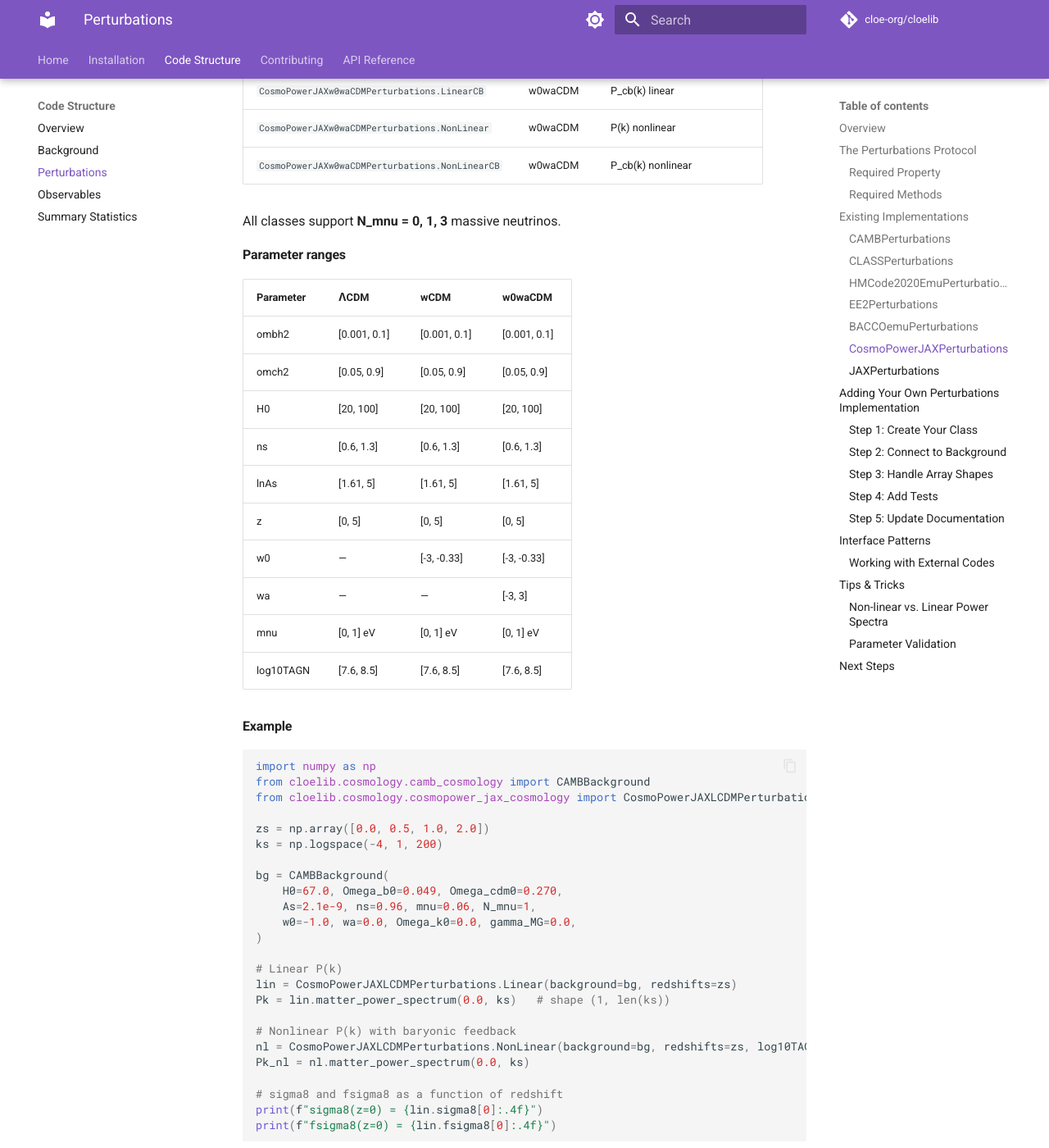
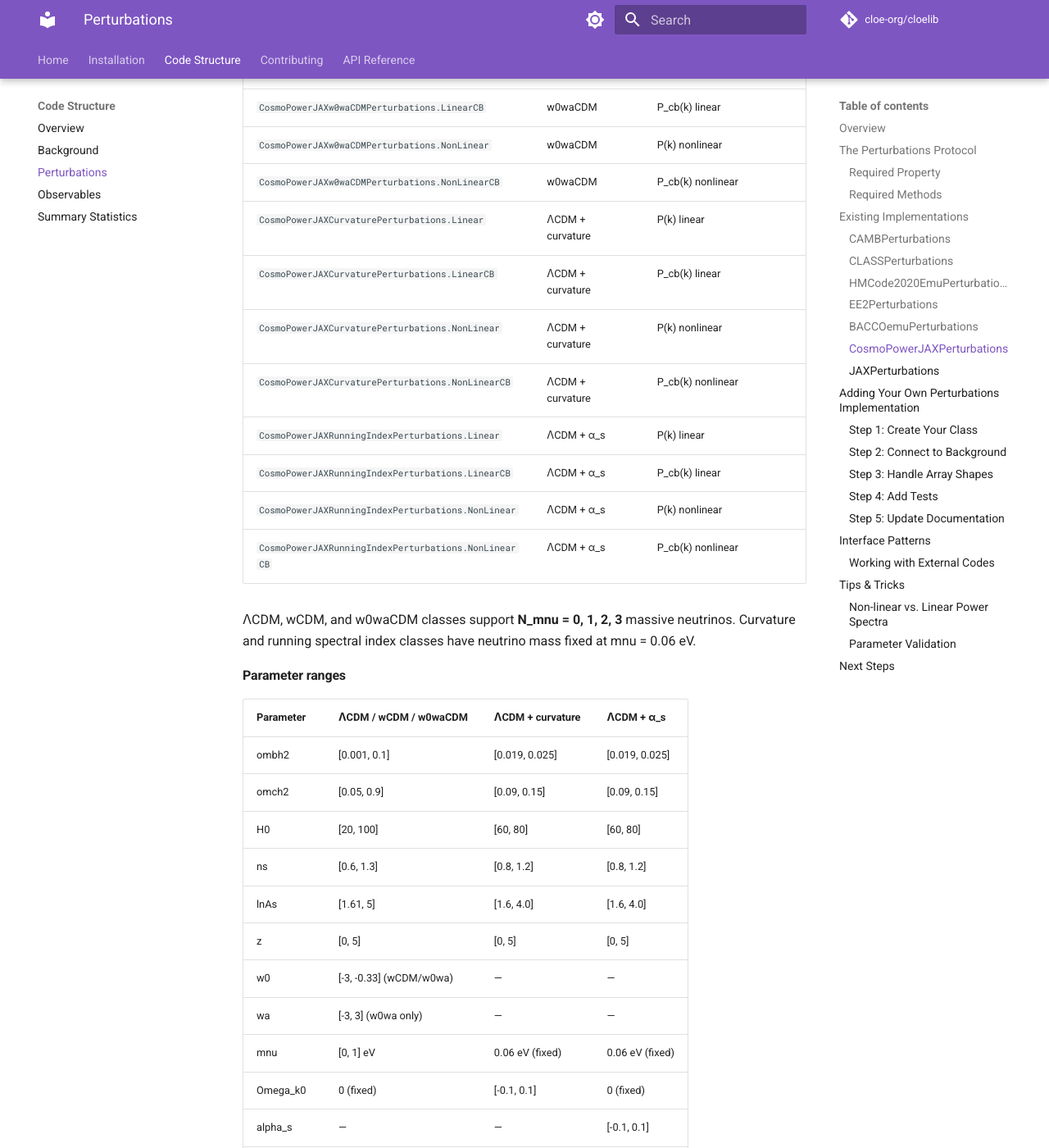
Before and after one commit to cloe-org/cloelib, an MkDocs documentation site: the page built from docs/code_structure/perturbations.md, in a window 1280 px wide and 1400 px high, scrolled down 5529 px. Shown: the whole window at 82% size. Built offline with MkDocs 1.6.1 and Material for MkDocs 9.7.7, drawn with Linux system fonts in a browser that asks for light colours; comment, search, counter and statistics services are not loaded; the version menu is left out.

```diff
--- a/docs/code_structure/perturbations.md
+++ b/docs/code_structure/perturbations.md
@@ -204,37 +204,47 @@ Fast JAX-based emulator for linear and nonlinear power spectra using [cosmopower
 
 #### Available classes
 
-| Class                                           | Cosmology | Spectrum                    |
-| ----------------------------------------------- | --------- | --------------------------- |
-| `CosmoPowerJAXLCDMPerturbations.Linear`         | ΛCDM      | P(k) linear                 |
-| `CosmoPowerJAXLCDMPerturbations.LinearCB`       | ΛCDM      | P_cb(k) linear              |
-| `CosmoPowerJAXLCDMPerturbations.NonLinear`      | ΛCDM      | P(k) nonlinear (HMcode2020) |
-| `CosmoPowerJAXLCDMPerturbations.NonLinearCB`    | ΛCDM      | P_cb(k) nonlinear           |
-| `CosmoPowerJAXwCDMPerturbations.Linear`         | wCDM      | P(k) linear                 |
-| `CosmoPowerJAXwCDMPerturbations.LinearCB`       | wCDM      | P_cb(k) linear              |
-| `CosmoPowerJAXwCDMPerturbations.NonLinear`      | wCDM      | P(k) nonlinear              |
-| `CosmoPowerJAXwCDMPerturbations.NonLinearCB`    | wCDM      | P_cb(k) nonlinear           |
-| `CosmoPowerJAXw0waCDMPerturbations.Linear`      | w0waCDM   | P(k) linear                 |
-| `CosmoPowerJAXw0waCDMPerturbations.LinearCB`    | w0waCDM   | P_cb(k) linear              |
-| `CosmoPowerJAXw0waCDMPerturbations.NonLinear`   | w0waCDM   | P(k) nonlinear              |
-| `CosmoPowerJAXw0waCDMPerturbations.NonLinearCB` | w0waCDM   | P_cb(k) nonlinear           |
+| Class                                                | Cosmology        | Spectrum                    |
+| ---------------------------------------------------- | ---------------- | --------------------------- |
+| `CosmoPowerJAXLCDMPerturbations.Linear`              | ΛCDM             | P(k) linear                 |
+| `CosmoPowerJAXLCDMPerturbations.LinearCB`            | ΛCDM             | P_cb(k) linear              |
+| `CosmoPowerJAXLCDMPerturbations.NonLinear`           | ΛCDM             | P(k) nonlinear (HMcode2020) |
+| `CosmoPowerJAXLCDMPerturbations.NonLinearCB`         | ΛCDM             | P_cb(k) nonlinear           |
+| `CosmoPowerJAXwCDMPerturbations.Linear`              | wCDM             | P(k) linear                 |
+| `CosmoPowerJAXwCDMPerturbations.LinearCB`            | wCDM             | P_cb(k) linear              |
+| `CosmoPowerJAXwCDMPerturbations.NonLinear`           | wCDM             | P(k) nonlinear              |
+| `CosmoPowerJAXwCDMPerturbations.NonLinearCB`         | wCDM             | P_cb(k) nonlinear           |
+| `CosmoPowerJAXw0waCDMPerturbations.Linear`           | w0waCDM          | P(k) linear                 |
+| `CosmoPowerJAXw0waCDMPerturbations.LinearCB`         | w0waCDM          | P_cb(k) linear              |
+| `CosmoPowerJAXw0waCDMPerturbations.NonLinear`        | w0waCDM          | P(k) nonlinear              |
+| `CosmoPowerJAXw0waCDMPerturbations.NonLinearCB`      | w0waCDM          | P_cb(k) nonlinear           |
+| `CosmoPowerJAXCurvaturePerturbations.Linear`         | ΛCDM + curvature | P(k) linear                 |
+| `CosmoPowerJAXCurvaturePerturbations.LinearCB`       | ΛCDM + curvature | P_cb(k) linear              |
+| `CosmoPowerJAXCurvaturePerturbations.NonLinear`      | ΛCDM + curvature | P(k) nonlinear              |
+| `CosmoPowerJAXCurvaturePerturbations.NonLinearCB`    | ΛCDM + curvature | P_cb(k) nonlinear           |
+| `CosmoPowerJAXRunningIndexPerturbations.Linear`      | ΛCDM + α_s       | P(k) linear                 |
+| `CosmoPowerJAXRunningIndexPerturbations.LinearCB`    | ΛCDM + α_s       | P_cb(k) linear              |
+| `CosmoPowerJAXRunningIndexPerturbations.NonLinear`   | ΛCDM + α_s       | P(k) nonlinear              |
+| `CosmoPowerJAXRunningIndexPerturbations.NonLinearCB` | ΛCDM + α_s       | P_cb(k) nonlinear           |
 
-All classes support **N_mnu = 0, 1, 3** massive neutrinos.
+ΛCDM, wCDM, and w0waCDM classes support **N_mnu = 0, 1, 2, 3** massive neutrinos. Curvature and running spectral index classes have neutrino mass fixed at mnu = 0.06 eV.
 
 #### Parameter ranges
 
-| Parameter | ΛCDM         | wCDM         | w0waCDM      |
-| --------- | ------------ | ------------ | ------------ |
-| ombh2     | [0.001, 0.1] | [0.001, 0.1] | [0.001, 0.1] |
-| omch2     | [0.05, 0.9]  | [0.05, 0.9]  | [0.05, 0.9]  |
-| H0        | [20, 100]    | [20, 100]    | [20, 100]    |
-| ns        | [0.6, 1.3]   | [0.6, 1.3]   | [0.6, 1.3]   |
-| lnAs      | [1.61, 5]    | [1.61, 5]    | [1.61, 5]    |
-| z         | [0, 5]       | [0, 5]       | [0, 5]       |
-| w0        | —            | [-3, -0.33]  | [-3, -0.33]  |
-| wa        | —            | —            | [-3, 3]      |
-| mnu       | [0, 1] eV    | [0, 1] eV    | [0, 1] eV    |
-| log10TAGN | [7.6, 8.5]   | [7.6, 8.5]   | [7.6, 8.5]   |
+| Parameter | ΛCDM / wCDM / w0waCDM   | ΛCDM + curvature | ΛCDM + α_s      |
+| --------- | ----------------------- | ---------------- | --------------- |
+| ombh2     | [0.001, 0.1]            | [0.019, 0.025]   | [0.019, 0.025]  |
+| omch2     | [0.05, 0.9]             | [0.09, 0.15]     | [0.09, 0.15]    |
+| H0        | [20, 100]               | [60, 80]         | [60, 80]        |
+| ns        | [0.6, 1.3]              | [0.8, 1.2]       | [0.8, 1.2]      |
+| lnAs      | [1.61, 5]               | [1.6, 4.0]       | [1.6, 4.0]      |
+| z         | [0, 5]                  | [0, 5]           | [0, 5]          |
+| w0        | [-3, -0.33] (wCDM/w0wa) | —                | —               |
+| wa        | [-3, 3] (w0wa only)     | —                | —               |
+| mnu       | [0, 1] eV               | 0.06 eV (fixed)  | 0.06 eV (fixed) |
+| Omega_k0  | 0 (fixed)               | [-0.1, 0.1]      | 0 (fixed)       |
+| alpha_s   | —                       | —                | [-0.1, 0.1]     |
+| log10TAGN | [7.6, 8.5]              | [7.6, 8.5]       | [7.6, 8.5]      |
 
 #### Example
 
```
Also changed, not shown: 2 other files.
